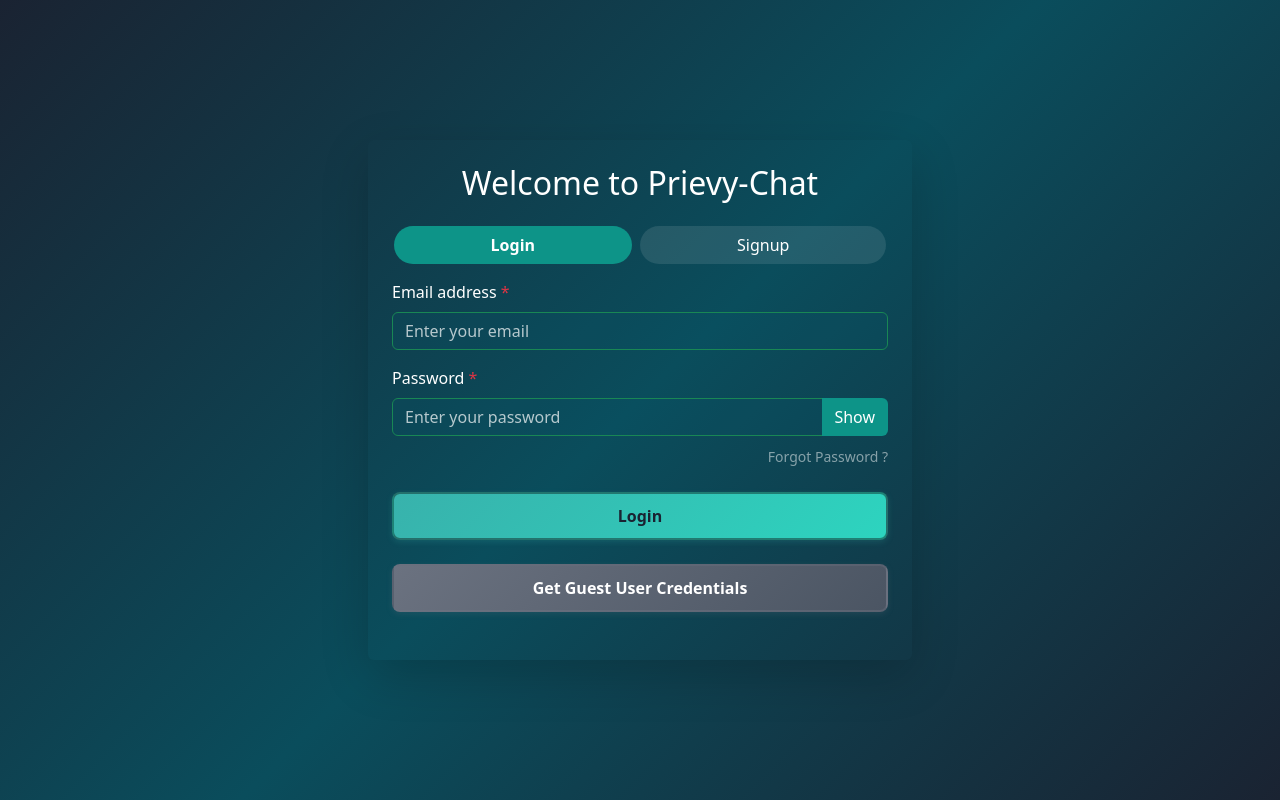
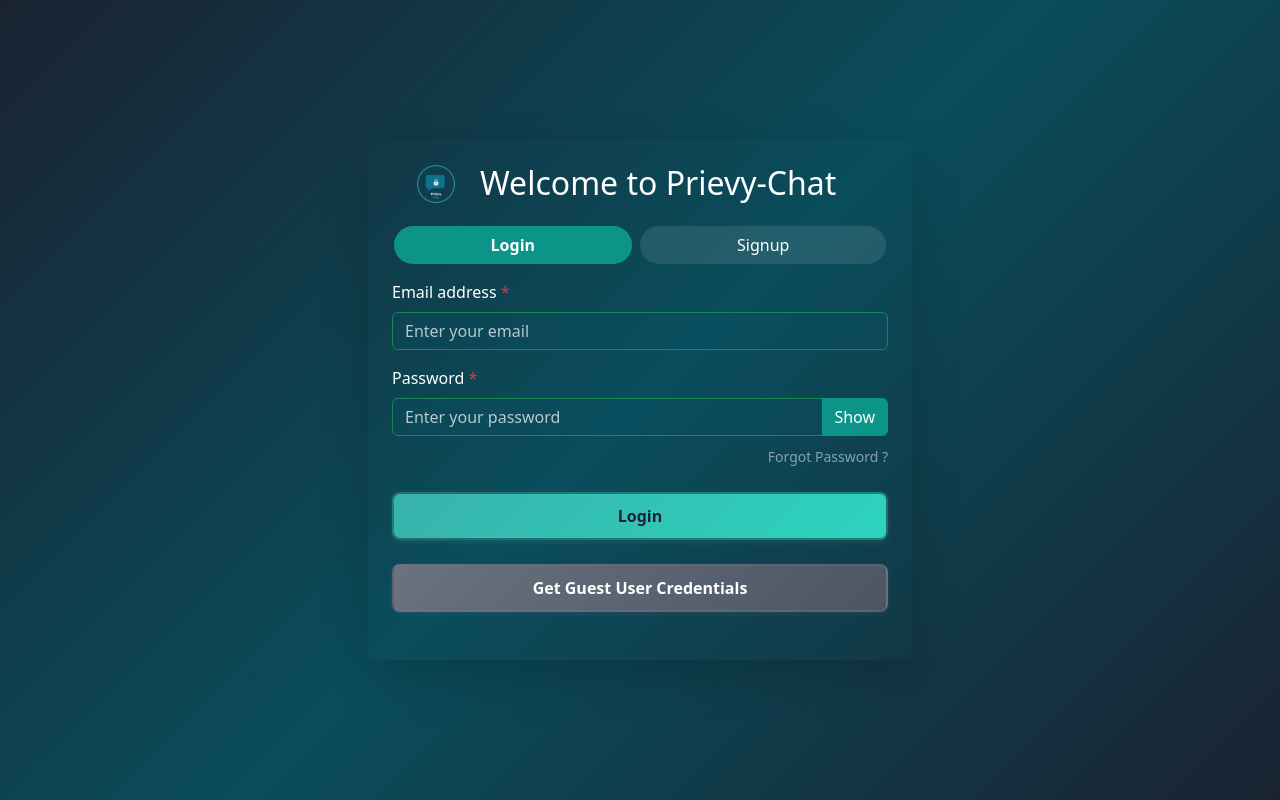
Before and after one commit to ranjankbdev/PrievyChat, a React (Vite) app in the folder frontend/: page / in a window 1280 px wide. Built offline with nearby package versions, Linux system fonts and the light colour scheme; no server answers.

Commit message:
feat(ui): add PrievyChat logo to navbar, auth page and favicon

```diff
--- a/frontend/index.html
+++ b/frontend/index.html
@@ -1,8 +1,8 @@
-<!DOCTYPE html>
+<!doctype html>
 <html lang="en">
   <head>
     <meta charset="UTF-8" />
-    <link rel="icon" type="image/svg+xml" href="/vite.svg" />
+    <link rel="icon" type="image/png" href="/prievychat_logo.png" />
     <meta name="viewport" content="width=device-width, initial-scale=1.0" />
 
     <!-- Bootstrap CSS -->
--- a/frontend/src/components/layout/NavigationBar.jsx
+++ b/frontend/src/components/layout/NavigationBar.jsx
@@ -56,7 +56,12 @@
           <span className="mx-3 me-4 d-none d-sm-inline">Start a new chat</span>
         </div>
 
-        <div className="text-center mx-2 mt-2">
+        <div className="text-center mx-2 mt-2 d-flex gap-2">
+          <img
+            className="text-center d-flex"
+            src="/prievychat_logo.png"
+            style={{ width: 40, height: 40 }}
+          ></img>
           <h3>Prievy-Chat</h3>
         </div>
 
--- a/frontend/src/pages/auth/AuthPage.jsx
+++ b/frontend/src/pages/auth/AuthPage.jsx
@@ -9,8 +9,10 @@
   return (
     <div className="min-vh-100 d-flex flex-column justify-content-center align-items-center mx-2">
       <div className="auth-tab rounded shadow-lg">
-        <h2 className="small-screen text-white text-center mb-4">Welcome to Prievy-Chat</h2>
-
+        <div className='d-flex gap-4'>
+          <img className="ms-4" src="/prievychat_logo.png" style={{ width: 40, height: 40 }}></img>
+          <h2 className="small-screen text-white text-center mb-4">Welcome to Prievy-Chat</h2>
+        </div>
         <ul
           className="nav mb-3 rounded-pill d-flex justify-content-center align-items-center gap-2 w-100"
           role="tablist"
```
Also changed, not shown: frontend/public/prievychat_logo.png (added).
